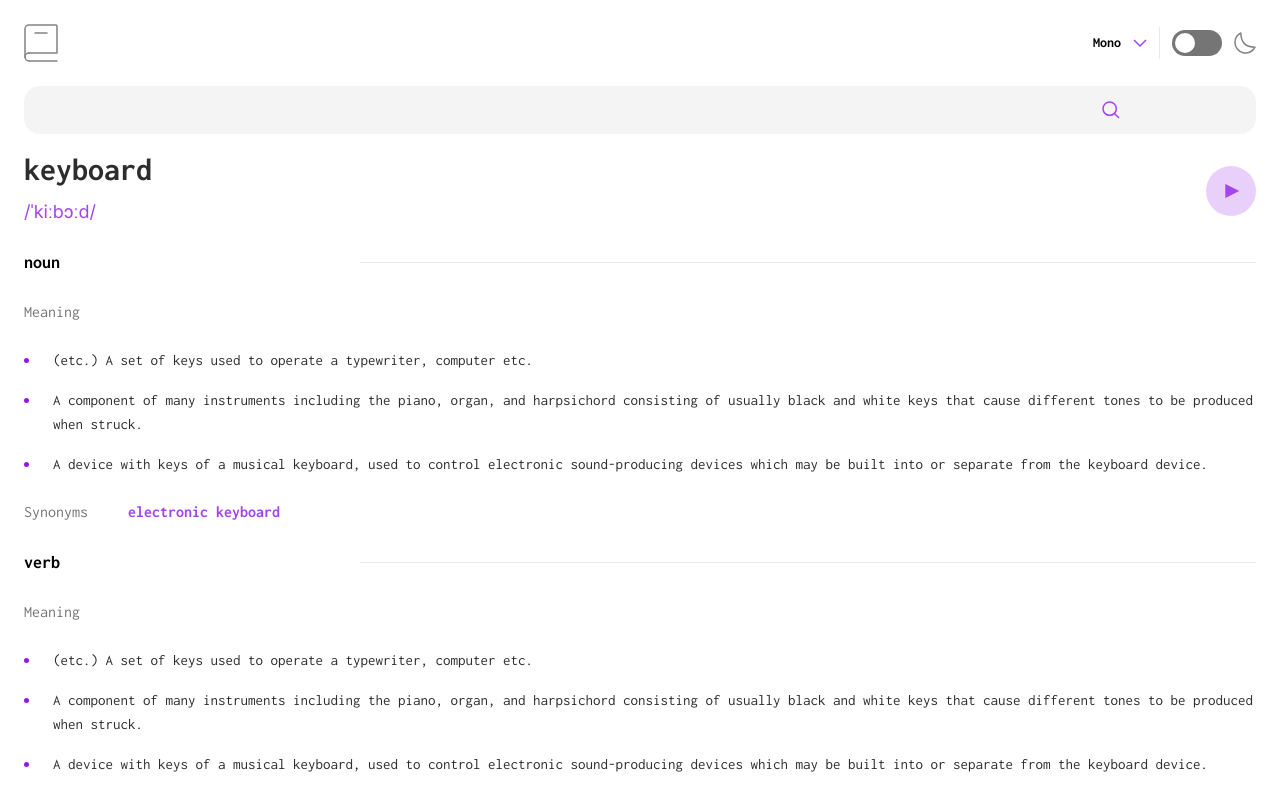
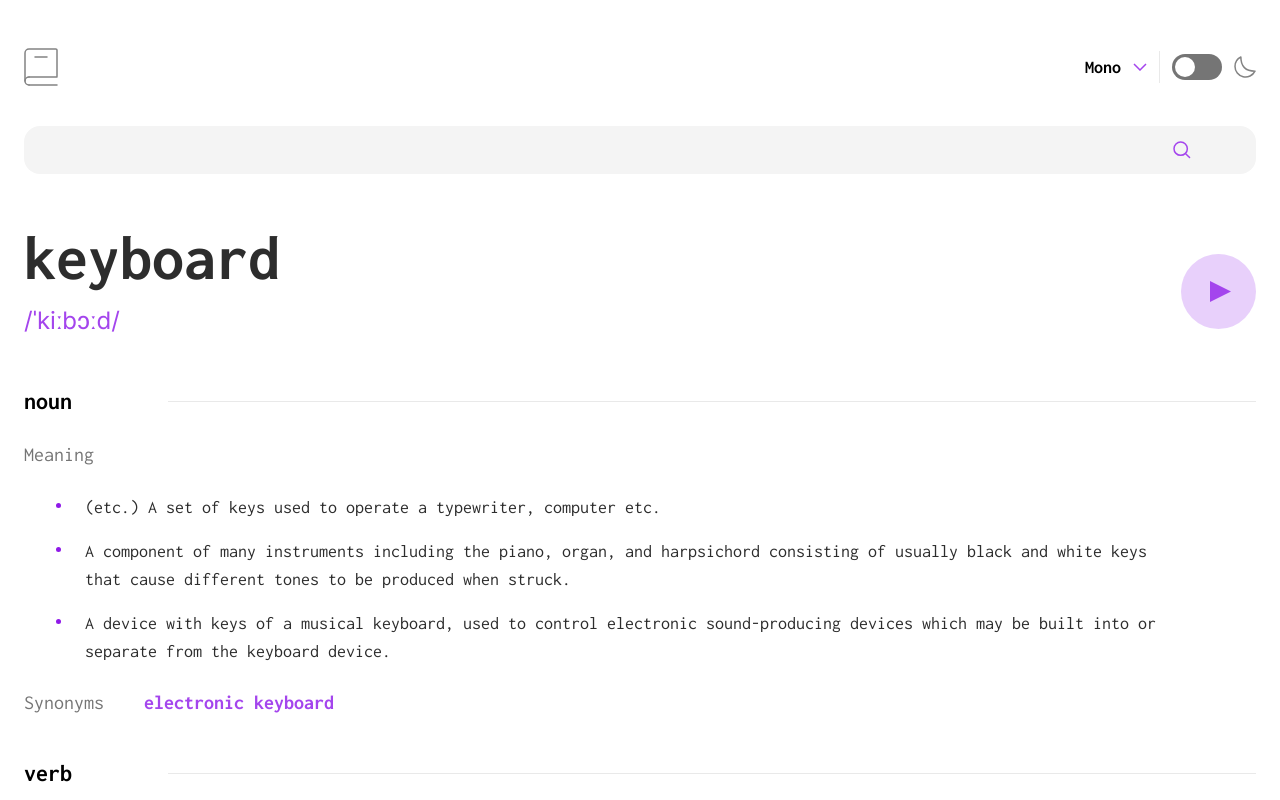
Before and after one commit to defydef/dictionary-web-app, a React (Vite) app: page / in a window 1280 px wide. Shown: the top 800 px of the page. Built offline with nearby package versions, Linux system fonts and the light colour scheme.

Commit message:
Modify CSS for tablet view

```diff
--- a/src/ui/Container.jsx
+++ b/src/ui/Container.jsx
@@ -1,7 +1,7 @@
 function Container({ children, darkMode }) {
   return (
     <div
-      className={`p-6 pb-12 flex flex-col gap-6 justify-center font-[Inconsolata] font-bold text-base ${
+      className={`p-6 sm:pt-12 pb-12 flex flex-col gap-6 sm:gap-10 justify-center font-[Inconsolata] font-bold text-base ${
         darkMode ? "bg-[var(--dark-bg)] text-white" : ""
       }`}
     >
--- a/src/ui/Definition.jsx
+++ b/src/ui/Definition.jsx
@@ -1,23 +1,23 @@
 import BulletPoint from "./BulletPoint";
 
 function Definition({ type, darkMode }) {
-  const listStyle = `font-normal text-[0.9375rem] flex items-start gap-6 ${
+  const listStyle = `font-normal text-[0.9375rem] sm:text-lg flex items-start gap-6 ${
     darkMode ? "text-white" : "text-[var(--dark)]"
   }`;
-  const titleStyle = "text-base text-[var(--dark-grey)] font-normal";
+  const titleStyle = "text-base sm:text-xl text-[var(--dark-grey)] font-normal";
 
   return (
     <section className={`flex flex-col gap-6 ${darkMode && "text-white"}`}>
       <div className="flex justify-between items-center">
-        <p className="text-lg font-bold">{type}</p>
+        <p className="text-lg sm:text-2xl font-bold">{type}</p>
         <div
-          className={`w-[70vw] h-[0.0625rem] ${
+          className={`w-[70vw] sm:w-[85vw] h-[0.0625rem] ${
             darkMode ? "bg-[var(--line)]" : "bg-[var(--grey)]"
           } `}
         ></div>
       </div>
       <p className={`${titleStyle}`}>Meaning</p>
-      <ul className="flex flex-col gap-4">
+      <ul className="flex flex-col gap-4 sm:pr-20 sm:pl-8">
         <li className={listStyle}>
           <p className="mt-[0.6rem]">
             <BulletPoint />
@@ -49,7 +49,9 @@ function Definition({ type, darkMode }) {
       </ul>
       <div className="flex items-center gap-10">
         <p className={titleStyle}>Synonyms</p>
-        <p className="font-bold text-[var(--purple)]">electronic keyboard</p>
+        <p className="font-bold text-[var(--purple)] sm:text-xl">
+          electronic keyboard
+        </p>
       </div>
     </section>
   );
--- a/src/ui/Navbar.jsx
+++ b/src/ui/Navbar.jsx
@@ -9,7 +9,9 @@ function Navbar({ darkMode, onToggleDarkMode }) {
           <img src="./images/logo.svg" alt="Dictionary logo" />
         </li>
         <li className="flex gap-3 justify-between items-center">
-          <p className="text-[0.875rem] font-bold leading-6">Mono</p>
+          <p className="text-[0.875rem] sm:text-[1.125rem] font-bold leading-6">
+            Mono
+          </p>
           <span className="cursor-pointer">
             <img src="./images/icon-arrow-down.svg" alt="dropdown arrow" />
           </span>
--- a/src/ui/SearchInput.jsx
+++ b/src/ui/SearchInput.jsx
@@ -1,6 +1,6 @@
 function SearchInput({ darkMode }) {
   return (
-    <div className="grid grid-cols-8 grid-rows-1">
+    <div className="grid grid-cols-8 sm:grid-cols-12 grid-rows-1">
       <div
         className={`${
           darkMode
@@ -10,11 +10,11 @@ function SearchInput({ darkMode }) {
       >
         <input
           type="text"
-          className=" bg-transparent row-start-1 col-start-1 col-span-7 z-10 pr-3 focus:outline-none"
+          className="bg-transparent row-start-1 col-start-1 col-span-7 z-10 pr-3 focus:outline-none"
         />
       </div>
 
-      <span className="col-start-8 col-span-1 row-start-1 my-auto z-10 cursor-pointer">
+      <span className="col-start-8 sm:col-start-12 sm:ml-5 col-span-1 row-start-1 my-auto z-10 cursor-pointer">
         <img src="./images/icon-search.svg" />
       </span>
     </div>
--- a/src/ui/Word.jsx
+++ b/src/ui/Word.jsx
@@ -1,20 +1,24 @@
 function Word({ darkMode }) {
   return (
-    <section className="flex justify-between">
-      <div className="flex flex-col justify-between gap-4">
+    <section className="flex justify-between sm:mt-8 sm:mb-2">
+      <div className="flex flex-col justify-between gap-4 sm:gap-8">
         <p
           className={`${
             darkMode ? "text-white" : ""
-          } text-[var(--dark)] text-[2rem] font-bold`}
+          } text-[var(--dark)] text-[2rem] sm:text-[4rem] font-bold`}
         >
           keyboard
         </p>
-        <p className="text-[var(--purple)] text-lg leading-6 font-normal font-[Inter]">
+        <p className="text-[var(--purple)] text-lg sm:text-2xl leading-6 font-normal font-[Inter]">
           /ˈkiːbɔːd/
         </p>
       </div>
       <div className="py-2">
-        <img src="./images/icon-play.svg" alt="play button" width="50px" />
+        <img
+          src="./images/icon-play.svg"
+          alt="play button"
+          className="w-[50px] sm:w-[4.6875rem]"
+        />
       </div>
     </section>
   );
```
